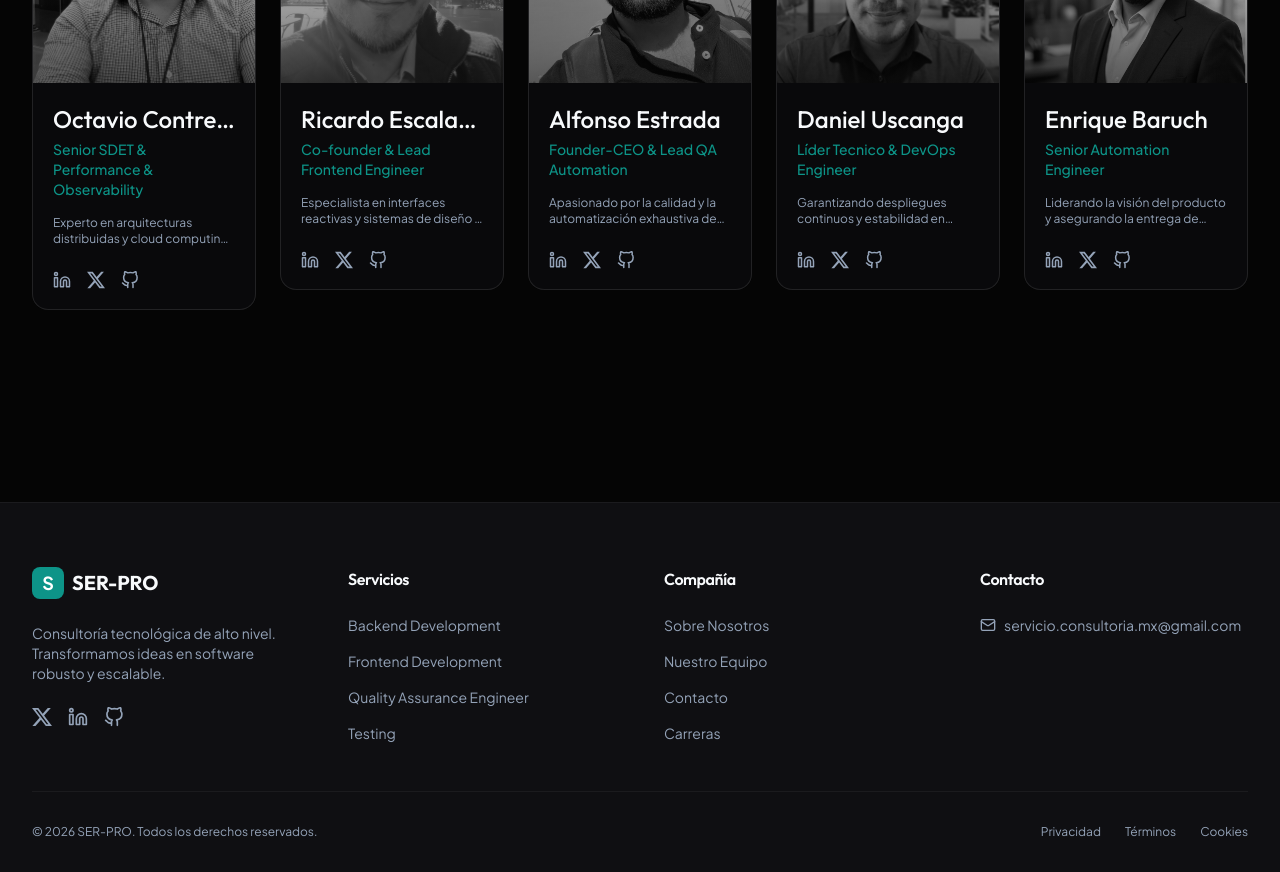
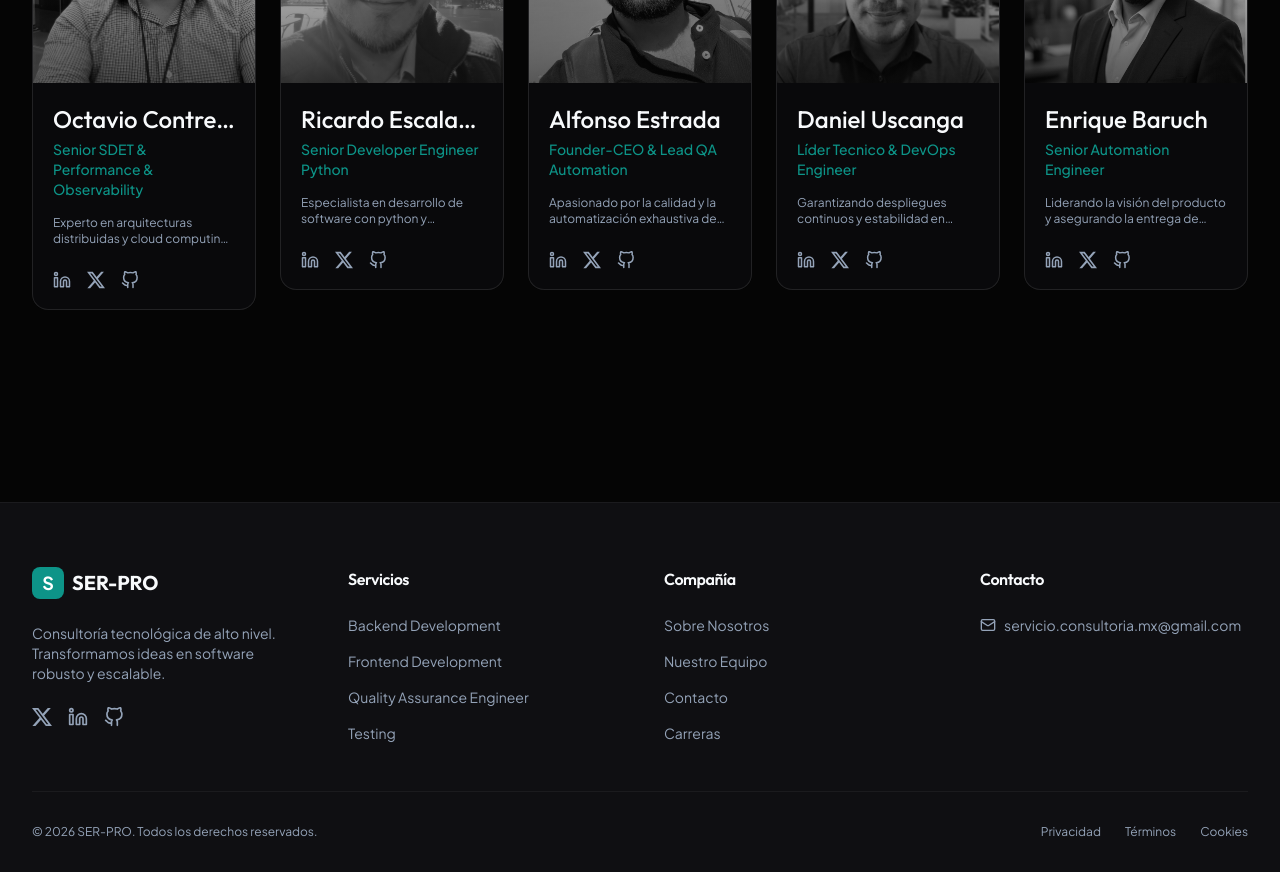
Before and after one commit to Jaem-x/ser-pro-web, a React (Vite) app: page /nosotros in a window 1280 px wide. Shown: the part 1980-2852 px from the top of the page. Built offline with nearby package versions, Linux system fonts and the light colour scheme.

Commit message:
refactor: update Ricardo Escalante's professional role and bio in Nosotros page

```diff
--- a/src/pages/Nosotros.tsx
+++ b/src/pages/Nosotros.tsx
@@ -73,9 +73,9 @@ const team = [
   },
   {
     name: "Ricardo Escalante",
-    role: "Co-founder & Lead Frontend Engineer",
+    role: "Senior Developer Engineer Python",
     image: RickImg,
-    bio: "Especialista en interfaces reactivas y sistemas de diseño a gran escala.",
+    bio: "Especialista en desarrollo de software con python y arquitecturas distribuidas.",
   },
   {
     name: "Alfonso Estrada",
```
